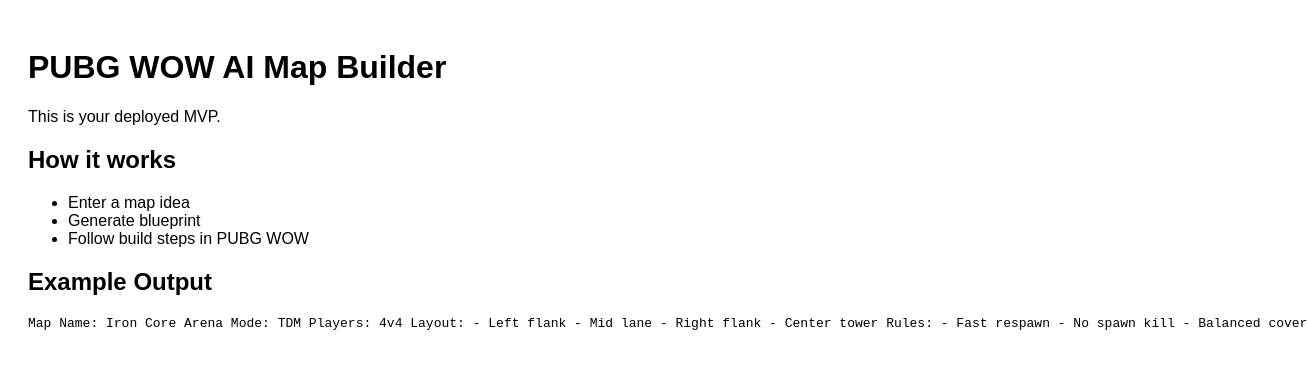
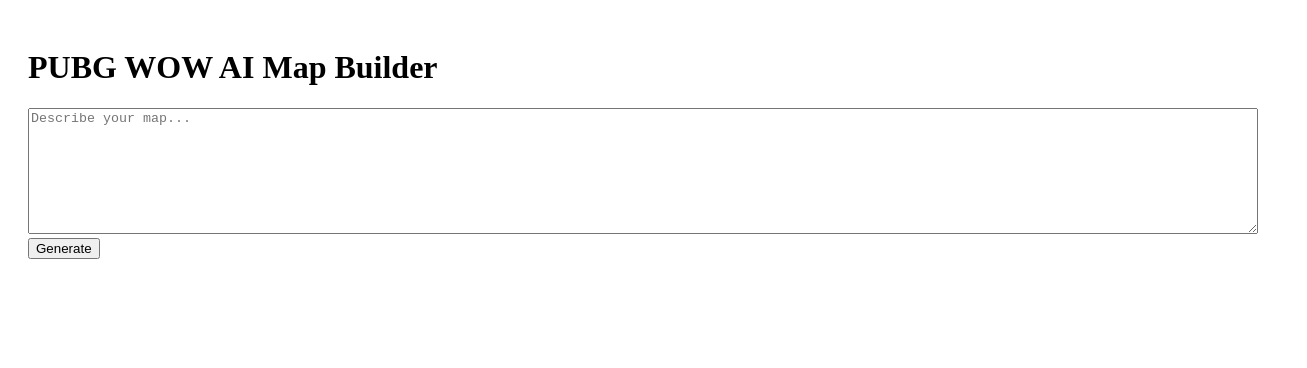
Before and after one commit to sryharsha781-ctrl/pubg-wow-builder, a Next.js app: page / in a window 1280 px wide. Shown: the top 368 px of the page, 1307 px wide, since content can reach past the window. Built offline with nearby package versions, Linux system fonts and the light colour scheme.

Commit message:
Refactor Home component for user input and result display
Updated the UI to include a textarea for user input and a button to generate results. Removed example output and added loading state handling.

```diff
--- a/app/page.js
+++ b/app/page.js
@@ -1,33 +1,43 @@
+"use client";
+
+import { useState } from "react";
+
 export default function Home() {
+  const [prompt, setPrompt] = useState("");
+  const [result, setResult] = useState("");
+  const [loading, setLoading] = useState(false);
+
+  async function generate() {
+    setLoading(true);
+    setResult("");
+
+    const res = await fetch("/api/generate", {
+      method: "POST",
+      body: JSON.stringify({ prompt }),
+      headers: { "Content-Type": "application/json" }
+    });
+
+    const data = await res.json();
+    setResult(data.result || data.error);
+    setLoading(false);
+  }
+
   return (
-    <div style={{padding: 20, fontFamily: "Arial"}}>
+    <div style={{ padding: 20 }}>
       <h1>PUBG WOW AI Map Builder</h1>
-      <p>This is your deployed MVP.</p>
 
-      <h2>How it works</h2>
-      <ul>
-        <li>Enter a map idea</li>
-        <li>Generate blueprint</li>
-        <li>Follow build steps in PUBG WOW</li>
-      </ul>
+      <textarea
+        value={prompt}
+        onChange={(e) => setPrompt(e.target.value)}
+        placeholder="Describe your map..."
+        style={{ width: "100%", height: 120 }}
+      />
 
-      <h2>Example Output</h2>
-      <pre>
-Map Name: Iron Core Arena
-Mode: TDM
-Players: 4v4
+      <button onClick={generate}>
+        {loading ? "Generating..." : "Generate"}
+      </button>
 
-Layout:
-- Left flank
-- Mid lane
-- Right flank
-- Center tower
-
-Rules:
-- Fast respawn
-- No spawn kill
-- Balanced cover
-      </pre>
+      <pre>{result}</pre>
     </div>
   );
 }
```
